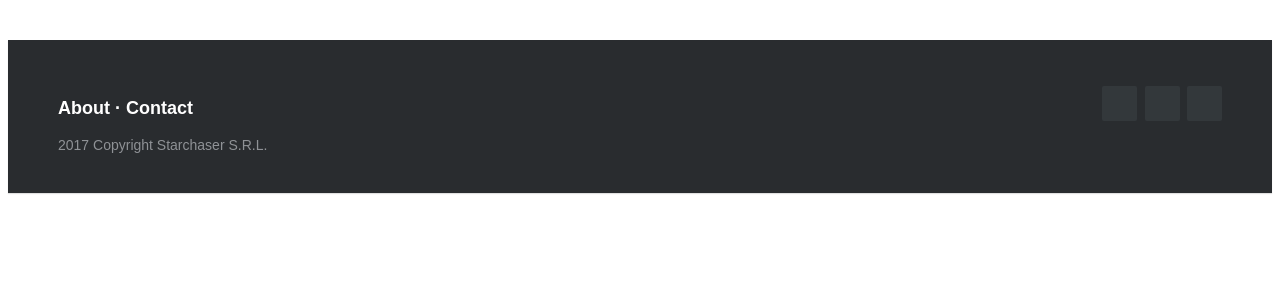
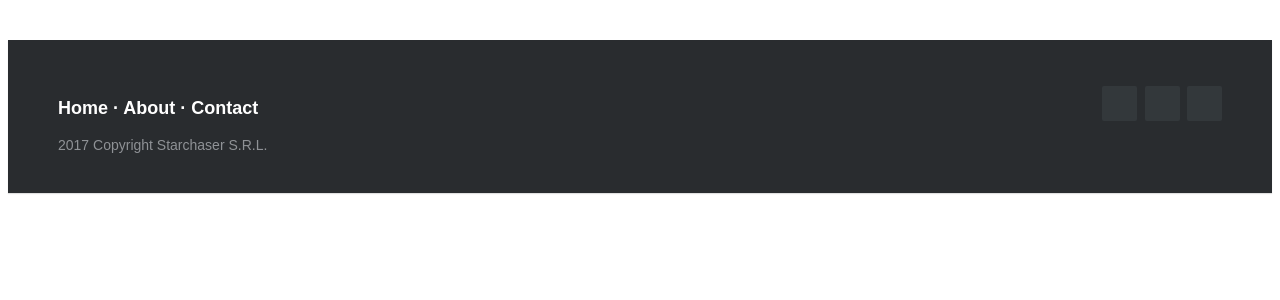
Before and after one commit to starchaserltd/notebsite, a PHP site: page /footer/footer.php in a window 1280 px wide. Shown: the top 300 px of the page. Run offline with PHP 8.4, Linux system fonts and the light colour scheme.

Commit message:
home to footer

```diff
--- a/footer/footer.php
+++ b/footer/footer.php
@@ -7,6 +7,8 @@
 		</div>
 		<div class="footer-left">
 			<h3 class="footer-links" style="font-size:18px; color:#fff; font-weight:bold;">
+				<span  style="cursor:pointer" onmousedown="OpenPage('content/home.php');">Home</span>
+				·
 				<span  style="cursor:pointer" onmousedown="OpenPage('footer/about.php',event);">About</span>
 				·
 				<span style="cursor:pointer" onmousedown="OpenPage('footer/contact.php',event);">Contact</span>
```
